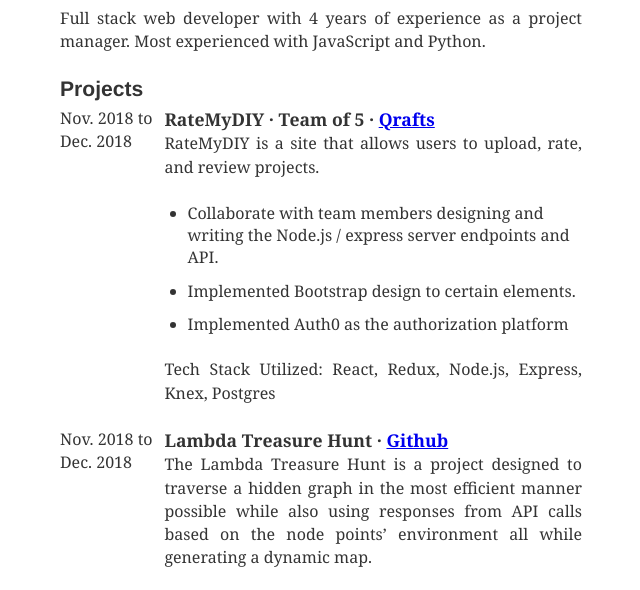
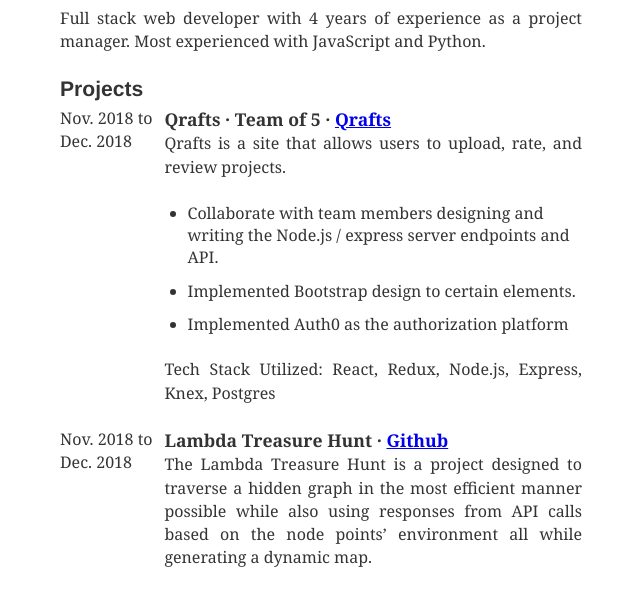
Before and after one commit to michaelagard/dev-blog, a Gatsby site: page /resume in a window 1280 px wide. Shown: the part 196-786 px from the top of the page, without its empty margins (319-959 px from the left). Built offline with nearby package versions, Linux system fonts and the light colour scheme; Gatsby itself is replaced by a stand-in of ours; some packages are replaced by stand-ins of ours; what typography-theme-github would draw is missing.

Commit message:
update ratemydiy to qrafts

```diff
--- a/src/pages/resume.js
+++ b/src/pages/resume.js
@@ -43,9 +43,9 @@ class Resume extends React.Component {
                 Nov. 2018 to Dec. 2018
             </SectionCol1>
               <SectionCol2>
-                <ColTitle>RateMyDIY · Team of 5 · <a href="https://www.qrafts.app/" target="_blank">Qrafts</a></ColTitle>
+                <ColTitle>Qrafts · Team of 5 · <a href="https://www.qrafts.app/" target="_blank">Qrafts</a></ColTitle>
                 <ColSummary>
-                  RateMyDIY is a site that allows users to upload, rate, and review projects.
+                  Qrafts is a site that allows users to upload, rate, and review projects.
                 </ColSummary>
                 <ul>
                   <ListItem>Collaborate with team members designing and writing the Node.js / express server endpoints and API.</ListItem>
```
